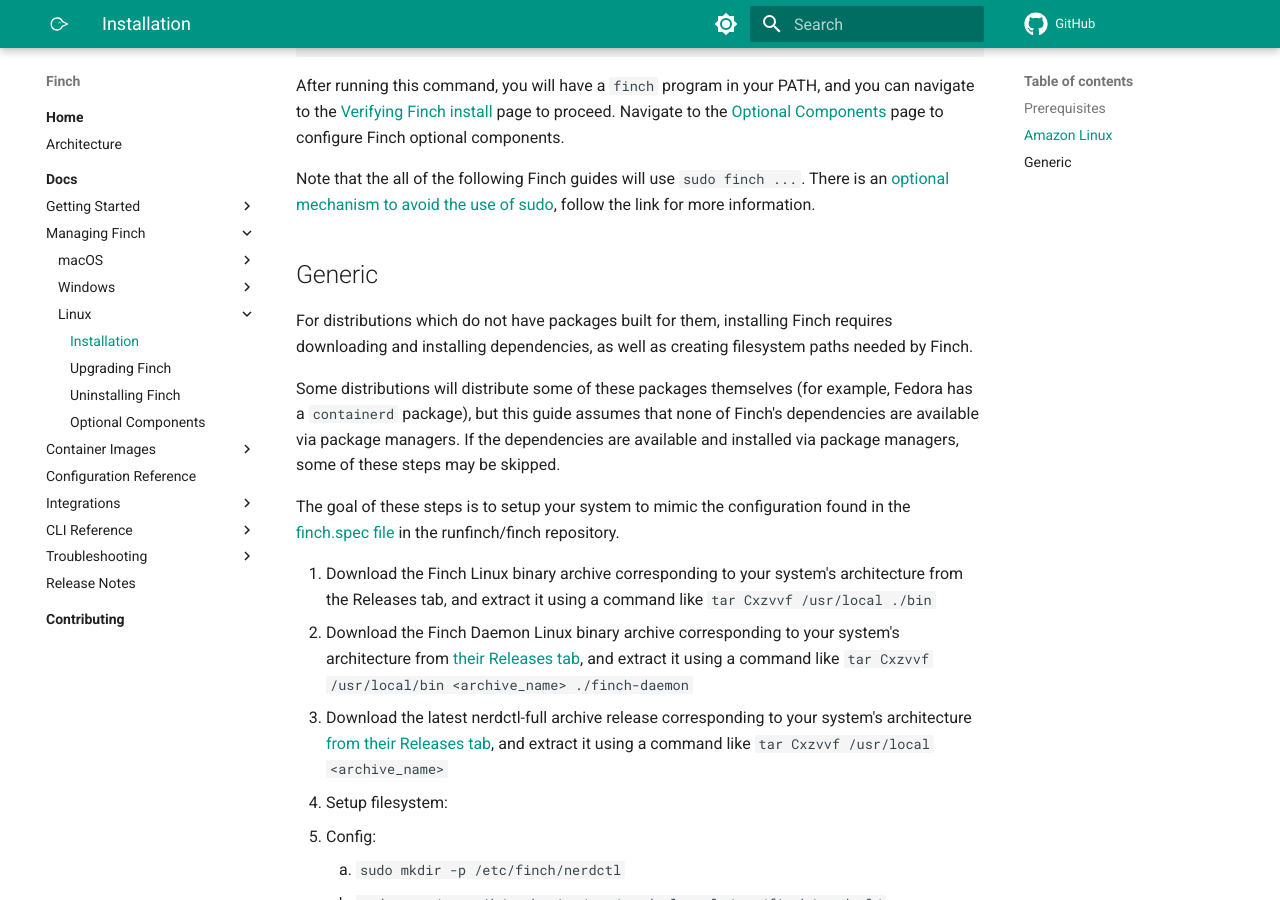
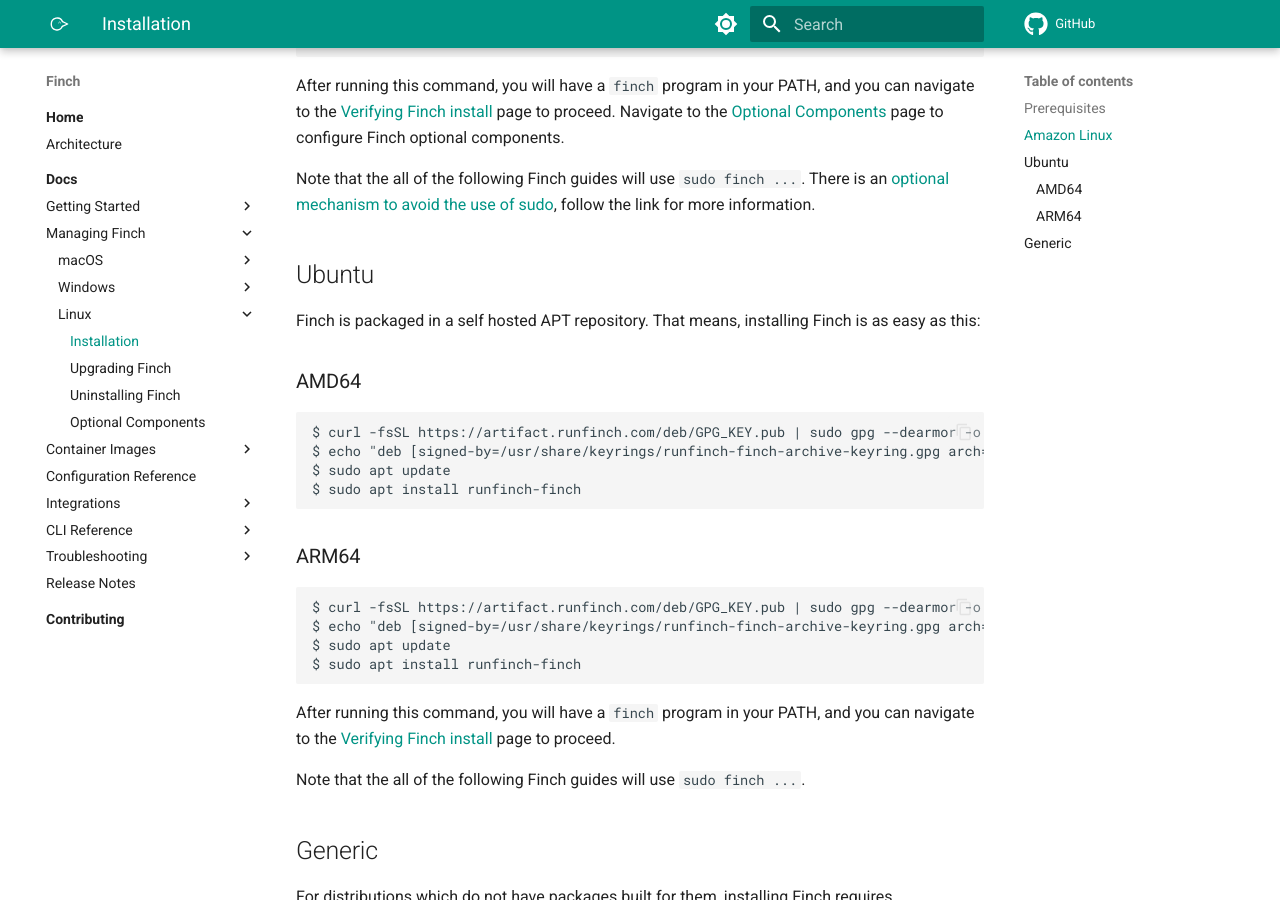
Before and after one commit to runfinch/finch-website, an MkDocs documentation site: the page built from docs/docs/managing-finch/linux/installation.md, in a window 1280 px wide and 900 px high, scrolled down 695 px. Built offline with MkDocs 1.6.1 and Material for MkDocs 9.7.7, drawn with Linux system fonts in a browser that asks for light colours; comment, search, counter and statistics services are not loaded.

Commit message:
feat: Ubuntu documentation
Signed-off-by: Cezar Rata <ceradev@amazon.com>

```diff
--- a/docs/docs/managing-finch/linux/installation.md
+++ b/docs/docs/managing-finch/linux/installation.md
@@ -36,6 +36,28 @@
 
 Note that the all of the following Finch guides will use `sudo finch ...`. There is an [optional mechanism to avoid the use of sudo](./../optional-components/#running-finch-without-sudo), follow the link for more information.
 
+## Ubuntu
+
+Finch is packaged in a self hosted APT repository. That means, installing Finch is as easy as this:
+
+### AMD64
+
+    $ curl -fsSL https://artifact.runfinch.com/deb/GPG_KEY.pub | sudo gpg --dearmor -o /usr/share/keyrings/runfinch-finch-archive-keyring.gpg
+    $ echo "deb [signed-by=/usr/share/keyrings/runfinch-finch-archive-keyring.gpg arch=amd64] https://artifact.runfinch.com/deb noble main" | sudo tee /etc/apt/sources.list.d/runfinch-finch.list
+    $ sudo apt update
+    $ sudo apt install runfinch-finch
+
+### ARM64
+
+    $ curl -fsSL https://artifact.runfinch.com/deb/GPG_KEY.pub | sudo gpg --dearmor -o /usr/share/keyrings/runfinch-finch-archive-keyring.gpg
+    $ echo "deb [signed-by=/usr/share/keyrings/runfinch-finch-archive-keyring.gpg arch=arm64] https://artifact.runfinch.com/deb noble main" | sudo tee /etc/apt/sources.list.d/runfinch-finch.list
+    $ sudo apt update
+    $ sudo apt install runfinch-finch
+
+After running this command, you will have a `finch` program in your PATH, and you can navigate to the [Verifying Finch install](../../../getting-started/installation/#verify-the-finch-installation) page to proceed.
+
+Note that the all of the following Finch guides will use `sudo finch ...`.
+
 ## Generic
 
 For distributions which do not have packages built for them, installing Finch requires downloading and installing dependencies, as well as creating filesystem paths needed by Finch.
```
Also changed, not shown: docs/docs/managing-finch/linux/uninstalling-finch.md (+6 -0 lines), docs/docs/managing-finch/linux/upgrading-finch.md (+7 -0 lines).
